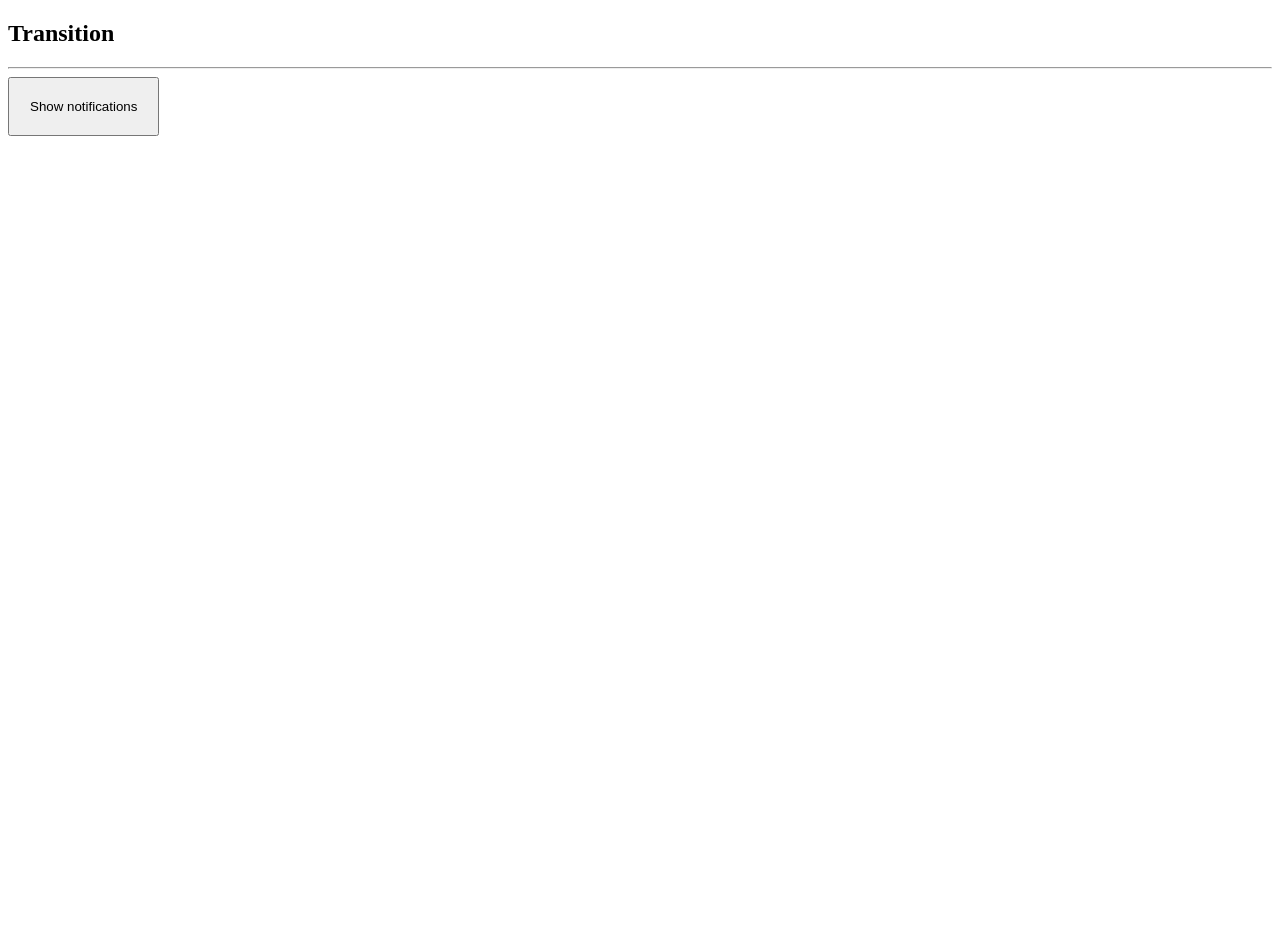
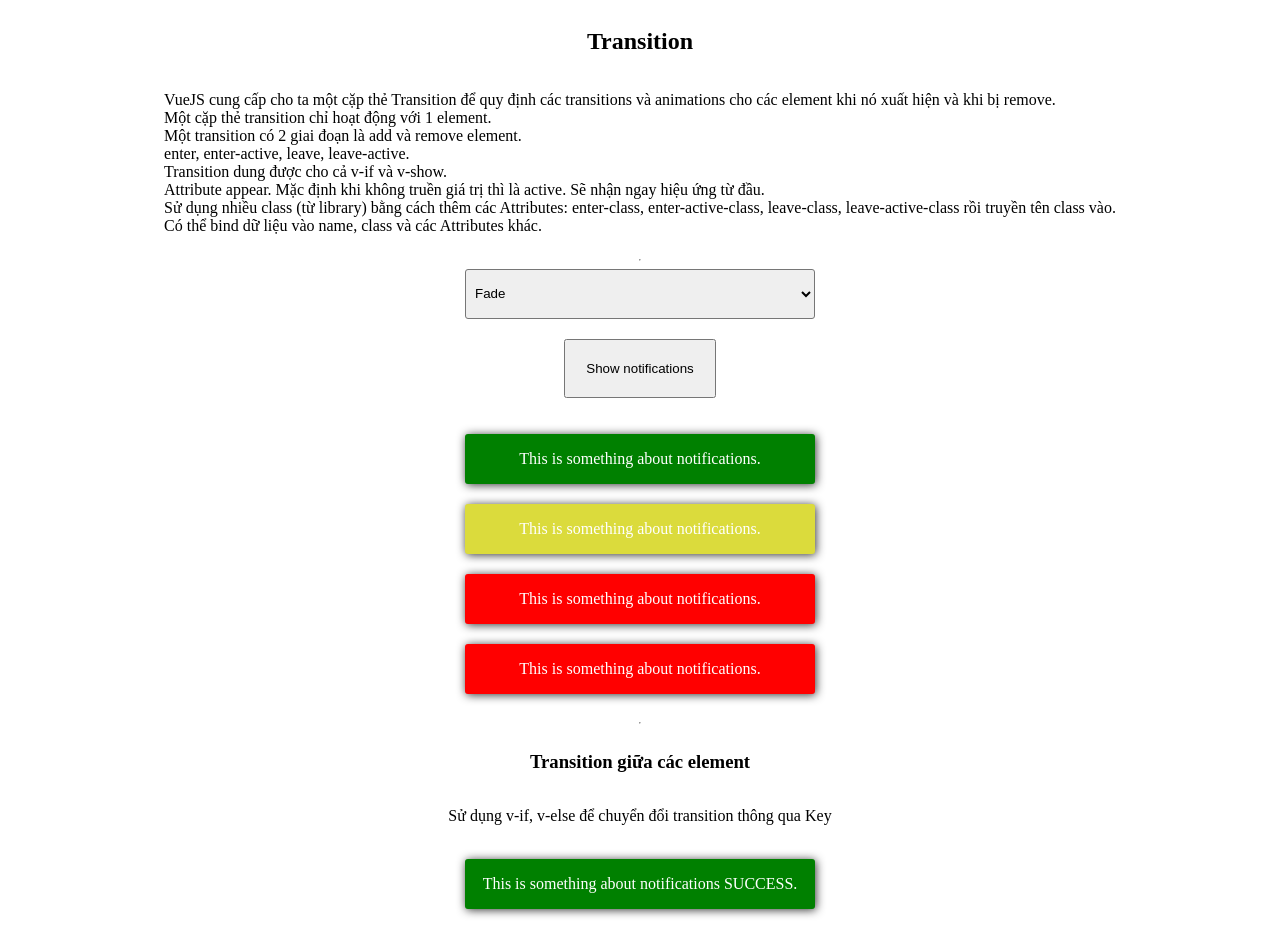
Before and after one commit to hatrunghieu220998/Training-VueJS, a Vue app: page / in a window 1280 px wide. Both pictures are taken after a click on the button "Transition". Before the commit the page ends 800 px from the top, so only its background shows below. Built offline with nearby package versions, Linux system fonts and the light colour scheme.

Commit message:
[hahieu] update transition

```diff
--- a/package.json
+++ b/package.json
@@ -22,7 +22,7 @@
     "eslint-plugin-prettier": "^4.0.0",
     "eslint-plugin-vue": "^8.0.3",
     "lint-staged": "^11.1.2",
-    "prettier": "^2.4.1"
+    "prettier": "2.7.1"
   },
   "gitHooks": {
     "pre-commit": "lint-staged"
--- a/public/index.html
+++ b/public/index.html
@@ -1,15 +1,24 @@
 <!DOCTYPE html>
 <html lang="">
   <head>
-    <meta charset="utf-8">
-    <meta http-equiv="X-UA-Compatible" content="IE=edge">
-    <meta name="viewport" content="width=device-width,initial-scale=1.0">
-    <link rel="icon" href="<%= BASE_URL %>favicon.ico">
+    <meta charset="utf-8" />
+    <meta http-equiv="X-UA-Compatible" content="IE=edge" />
+    <meta name="viewport" content="width=device-width,initial-scale=1.0" />
+    <link rel="icon" href="<%= BASE_URL %>favicon.ico" />
     <title><%= htmlWebpackPlugin.options.title %></title>
+    <link
+      rel="stylesheet"
+      href="https://cdnjs.cloudflare.com/ajax/libs/animate.css/4.1.1/animate.min.css"
+    />
   </head>
+
   <body>
     <noscript>
-      <strong>We're sorry but <%= htmlWebpackPlugin.options.title %> doesn't work properly without JavaScript enabled. Please enable it to continue.</strong>
+      <strong
+        >We're sorry but <%= htmlWebpackPlugin.options.title %> doesn't work
+        properly without JavaScript enabled. Please enable it to
+        continue.</strong
+      >
     </noscript>
     <div id="app"></div>
     <!-- built files will be auto injected -->
--- a/src/components/Transition.vue
+++ b/src/components/Transition.vue
@@ -1,15 +1,84 @@
 <template>
   <div class="container">
     <h2>Transition</h2>
+    <p>
+      VueJS cung cấp cho ta một cặp thẻ Transition để quy định các transitions
+      và animations cho các element khi nó xuất hiện và khi bị remove.
+      <br />
+      Một cặp thẻ transition chỉ hoạt động với 1 element.
+      <br />
+      Một transition có 2 giai đoạn là add và remove element.
+      <br />
+      enter, enter-active, leave, leave-active.
+      <br />
+      Transition dung được cho cả v-if và v-show.
+      <br />
+      Attribute appear. Mặc định khi không truền giá trị thì là active. Sẽ nhận
+      ngay hiệu ứng từ đầu.
+      <br />
+      Sử dụng nhiều class (từ library) bằng cách thêm các Attributes:
+      enter-class, enter-active-class, leave-class, leave-active-class rồi
+      truyền tên class vào.
+      <br />
+      Có thể bind dữ liệu vào name, class và các Attributes khác.
+    </p>
     <hr />
+    <select v-model="typeAnimation" class="form-control">
+      <option value="fade">Fade</option>
+      <option value="slide">Slide</option>
+      <option value="animate__animated animate__lightSpeedInLeft">
+        lightSpeedInLeft
+      </option>
+    </select>
     <button class="btn btn-block btn-success" @click="show = !show">
       Show notifications
     </button>
     <br />
     <br />
-    <div class="alert alert-success" v-if="show">
-      This is something about notifications.
-    </div>
+    <transition :name="typeAnimation">
+      <div class="alert alert-success" v-if="show">
+        This is something about notifications.
+      </div>
+    </transition>
+    <transition name="slide">
+      <div class="alert alert-warning" v-if="show">
+        This is something about notifications.
+      </div>
+    </transition>
+    <transition
+      enter-class=""
+      enter-active-class="animate__animated animate__tada"
+      leave-class=""
+      leave-active-class="animate__animated animate__zoomOutDown"
+      appear=""
+    >
+      <div class="alert alert-danger" v-if="show">
+        This is something about notifications.
+      </div>
+    </transition>
+    <transition
+      enter-class=""
+      :enter-active-class="typeAnimation"
+      leave-class=""
+      leave-active-class="animate__animated animate__zoomOutDown"
+      appear=""
+    >
+      <div class="alert alert-danger" v-if="show">
+        This is something about notifications.
+      </div>
+    </transition>
+    <hr />
+    <h3>Transition giữa các element</h3>
+    <p>Sử dụng v-if, v-else để chuyển đổi transition thông qua Key</p>
+    <br />
+    <transition :name="typeAnimation" mode="out-in">
+      <div class="alert alert-success" v-if="show" key="success">
+        This is something about notifications SUCCESS.
+      </div>
+      <div class="alert alert-danger" v-else key="danger">
+        This is something about notifications DANGER.
+      </div>
+    </transition>
   </div>
 </template>
 
@@ -17,25 +86,39 @@
 export default {
   data() {
     return {
-      show: false,
+      show: true,
+      typeAnimation: "fade",
     };
   },
 };
 </script>
 
-<style>
+<style scope>
+.container {
+  display: flex;
+  flex-direction: column;
+  align-items: center;
+}
+.form-control {
+  width: 350px;
+  height: 50px;
+  border-radius: 3px;
+  margin-bottom: 20px;
+  padding-left: 5px;
+  padding-right: 5px;
+}
 .btn {
   padding: 20px;
 }
 
 .alert {
-  width: 300px;
+  width: 350px;
   height: 50px;
   display: flex;
   justify-content: center;
   align-items: center;
   color: #fff;
-  margin: auto;
+  margin-bottom: 20px;
   border-radius: 3px;
   box-shadow: 1px 1px 10px #333;
 }
@@ -43,4 +126,69 @@ export default {
 .alert-success {
   background-color: green;
 }
+
+.alert-warning {
+  background-color: rgb(219, 219, 60);
+}
+
+.alert-danger {
+  background-color: red;
+}
+
+/* enter */
+.fade-enter {
+  opacity: 0;
+}
+
+.fade-enter-active {
+  opacity: 1;
+  transition: all ease 1s;
+}
+
+/* leave */
+.fade-leave {
+  /* opacity: 1; */
+}
+.fade-leave-active {
+  transition: opacity 1s;
+  opacity: 0;
+}
+
+/* slide transition effect */
+/* enter */
+.slide-enter {
+}
+.slide-enter-active {
+  animation: slide-in 1s ease-out forwards;
+}
+
+/* leave */
+.slide-leave {
+}
+.slide-leave-active {
+  animation: slide-out 1s ease-out forwards;
+}
+
+/* key frames */
+@keyframes slide-in {
+  from {
+    transform: translateY(20px);
+    opacity: 0;
+  }
+  to {
+    transform: translateY(0);
+    opacity: 1;
+  }
+}
+
+@keyframes slide-out {
+  from {
+    transform: translateY(0);
+    opacity: 1;
+  }
+  to {
+    transform: translateY(20px);
+    opacity: 0;
+  }
+}
 </style>
```
Also changed, not shown: jsconfig.json (+2 -9 lines), 2 other files (tests, documents, lock files or other folders).
